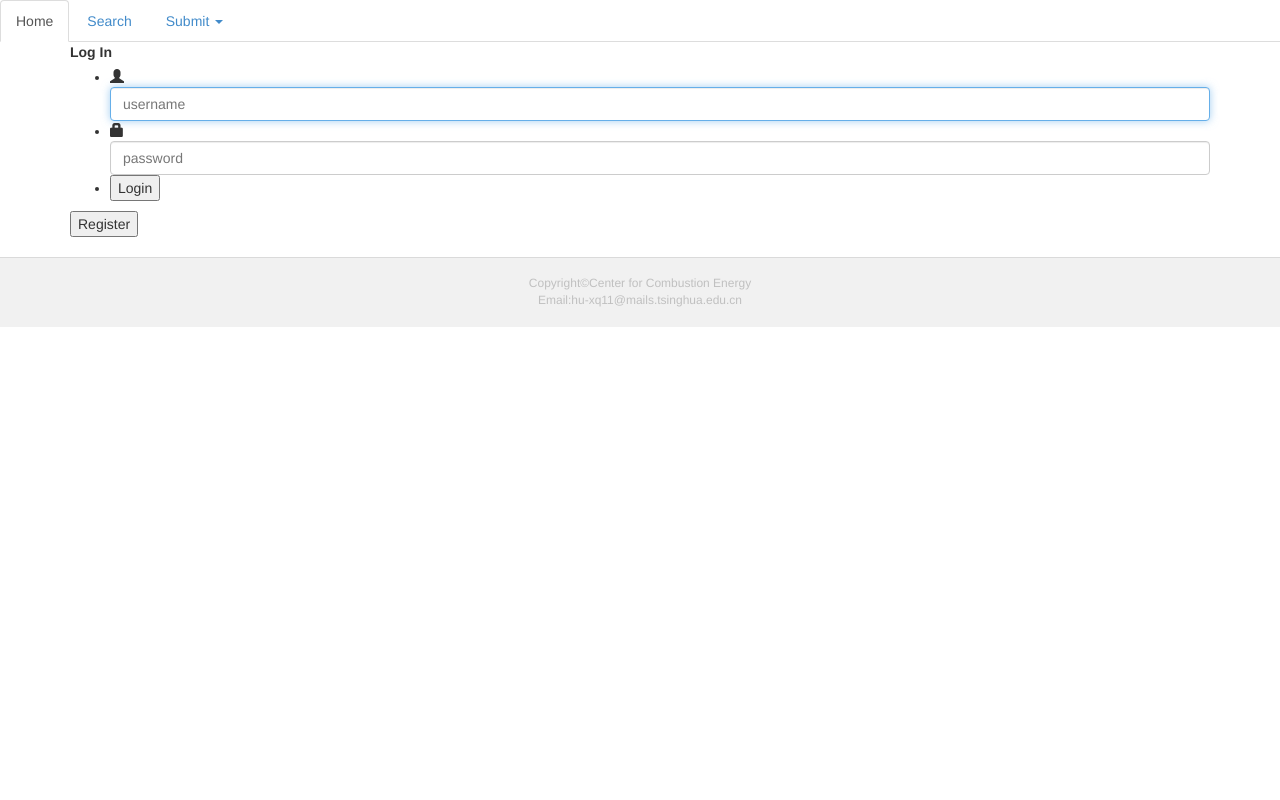
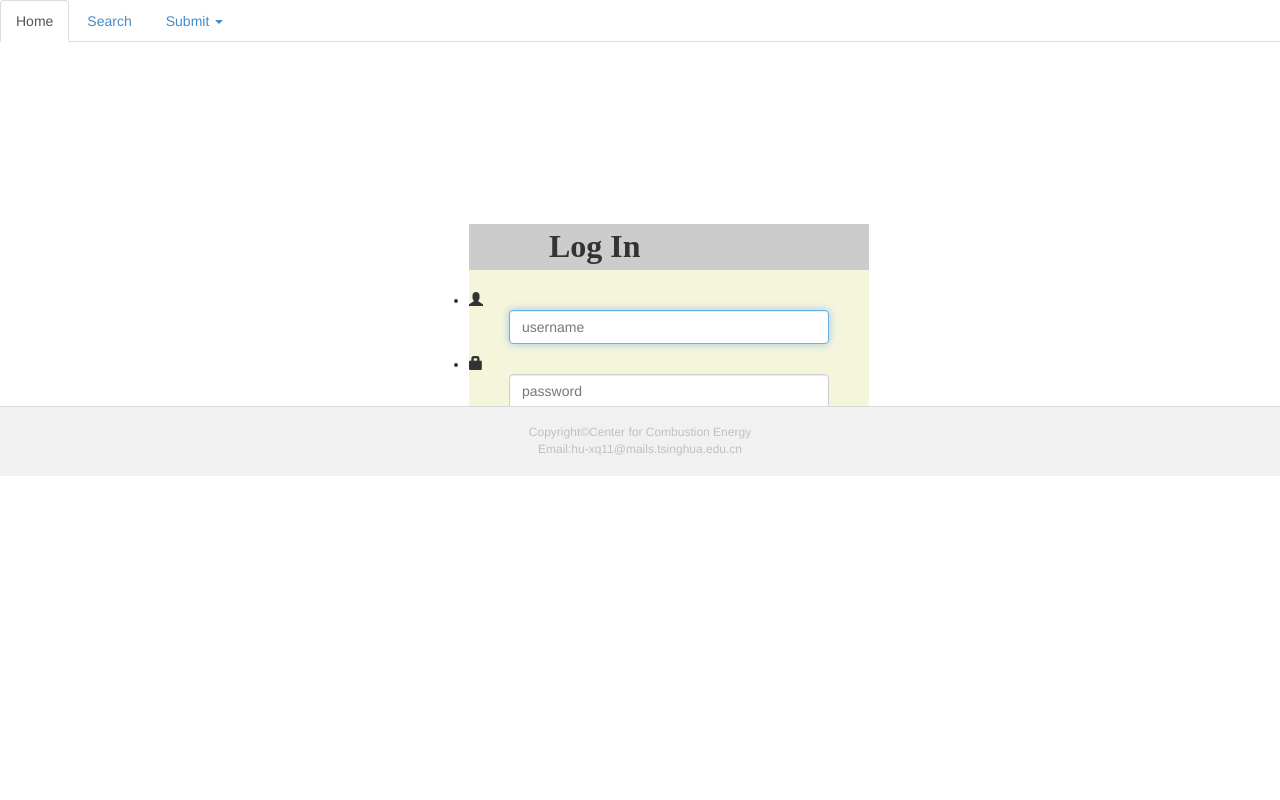
Before and after one commit to huxiaoqiang/CombustionDatabase, a Django app: page / in a window 1280 px wide. Run offline with Django 3.2, Linux system fonts and the light colour scheme; some libraries are stand-ins or nearby versions.

Commit message:
make the footer adaptive to the different system

```diff
--- a/CombustionDatabase/static/less/base.css
+++ b/CombustionDatabase/static/less/base.css
@@ -4,8 +4,9 @@ footer#footer {
   background-color: #f1f1f1;
   height: 70px;
   position: relative;
-  top: 20px;
+  margin-top: -70px;
   color: #c0c0c0;
+  clear: both;
 }
 footer#footer .level {
   text-align: center;
@@ -15,3 +16,120 @@ footer#footer .level {
 footer#footer .first-row {
   line-height: 17px;
 }
+header .navbar {
+  margin-bottom: 0px;
+}
+header .navbar .container-fluid {
+  margin-left: 300px;
+}
+.login_regcss {
+  margin-left: 35%;
+  margin-top: 16%;
+  width: 400px;
+  background: beige;
+}
+.login_regcss label {
+  width: 100%;
+  padding-left: 20% ;
+  background-color: #cccccc;
+  font-family: initial;
+  font-size: xx-large;
+  margin-bottom: 20px;
+}
+.login_regcss .form-control {
+  width: 80%;
+  margin-bottom: 10px;
+  margin-left: 10%;
+}
+.login_regcss .button {
+  margin-left: 10%;
+  width: 80%;
+  margin-bottom: 10%;
+}
+.form-Login {
+  margin-left: 35%;
+  margin-top: 16%;
+  width: 400px;
+  background: beige;
+}
+.form-Login label {
+  width: 100%;
+  padding-left: 20% ;
+  background-color: #cccccc;
+  font-family: initial;
+  font-size: xx-large;
+  margin-bottom: 20px;
+}
+.form-Login .form-control {
+  width: 80%;
+  margin-bottom: 10px;
+  margin-left: 10%;
+}
+.form-Login .button {
+  margin-left: 10%;
+  width: 80%;
+  margin-bottom: 10%;
+}
+.form-register {
+  margin-left: 35%;
+  margin-top: 16%;
+  width: 400px;
+  background: beige;
+}
+.form-register label {
+  width: 100%;
+  padding-left: 20% ;
+  background-color: #cccccc;
+  font-family: initial;
+  font-size: xx-large;
+  margin-bottom: 20px;
+}
+.form-register .form-control {
+  width: 80%;
+  margin-bottom: 10px;
+  margin-left: 10%;
+}
+.form-register .button {
+  margin-left: 10%;
+  width: 80%;
+  margin-bottom: 10%;
+}
+* {
+  margin: 0;
+  padding: 0;
+}
+html,
+body,
+#wrap {
+  height: 100%;
+}
+body > #wrap {
+  height: auto;
+  min-height: 100%;
+}
+#main-container {
+  width: 960px;
+  margin-left: auto;
+  margin-right: auto;
+  padding-bottom: 70px;
+}
+body .mainbody {
+  width: 80%;
+  background-color: #EEEEEE;
+}
+.clearfix:after {
+  content: ".";
+  display: block;
+  height: 0;
+  clear: both;
+  visibility: hidden;
+}
+.clearfix {
+  display: inline-block;
+}
+* html .clearfix {
+  height: 1%;
+}
+.clearfix {
+  display: block;
+}
--- a/CombustionDatabase/static/less/base.less
+++ b/CombustionDatabase/static/less/base.less
@@ -1,2 +1,40 @@
 @import "homepage";
 @import "footer";
+@import "header";
+@import "login.less";
+
+* {margin:0;padding:0;}
+html, body, #wrap { height: 100%; }
+body >#wrap{
+    height: auto;
+    min-height: 100%;
+}
+#main-container{
+    width: 960px;
+    //min-height: 600px;
+    margin-left: auto;
+    margin-right: auto;
+    padding-bottom: 70px;
+}
+
+body{
+  .mainbody{
+      width: 80%;
+    background-color: #EEEEEE;
+  }
+}
+.clearfix:after {content: ".";
+    display: block;
+    height: 0;
+    clear: both;
+    visibility: hidden;
+}
+.clearfix {
+    display: inline-block;
+}
+* html .clearfix {
+    height: 1%;
+ }
+.clearfix {
+    display: block;
+}
--- a/CombustionDatabase/static/less/footer.less
+++ b/CombustionDatabase/static/less/footer.less
@@ -4,8 +4,9 @@ footer#footer{
     background-color: #f1f1f1;
     height: 70px;
     position: relative;
-    top: 20px;
+    margin-top: -70px;
     color: #c0c0c0;
+    clear: both;
 
     .level{
         text-align: center;
--- /dev/null
+++ b/CombustionDatabase/static/less/header.less
@@ -0,0 +1,8 @@
+header {
+   .navbar{
+     .container-fluid{
+       margin-left: 300px;
+     }
+      margin-bottom: 0px;
+   }
+}
--- /dev/null
+++ b/CombustionDatabase/static/less/login.less
@@ -0,0 +1,30 @@
+.login_regcss{
+  margin-left: 35%;
+  margin-top:16%;
+  width: 400px;
+  background: beige;
+  label{
+    width: 100%;
+    padding-left:20% ;
+    background-color: #cccccc;
+    font-family: initial;
+    font-size: xx-large;
+    margin-bottom: 20px;
+  }
+  .form-control{
+      width: 80%;
+      margin-bottom: 10px;
+      margin-left: 10%;
+  }
+  .button{
+    margin-left: 10%;
+    width: 80%;
+    margin-bottom: 10%;
+  }
+}
+.form-Login {
+  .login_regcss;
+}
+.form-register{
+  .login_regcss;
+}
```
